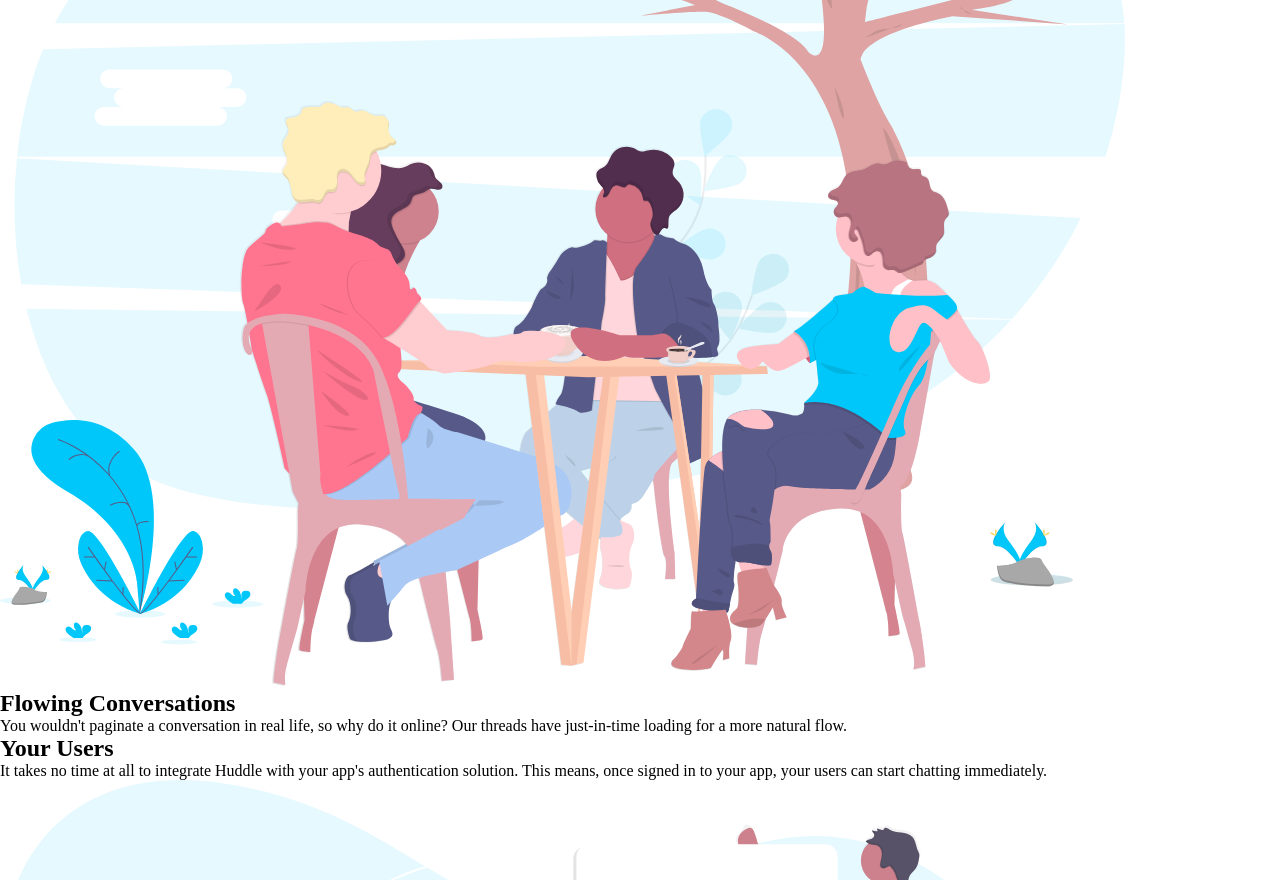
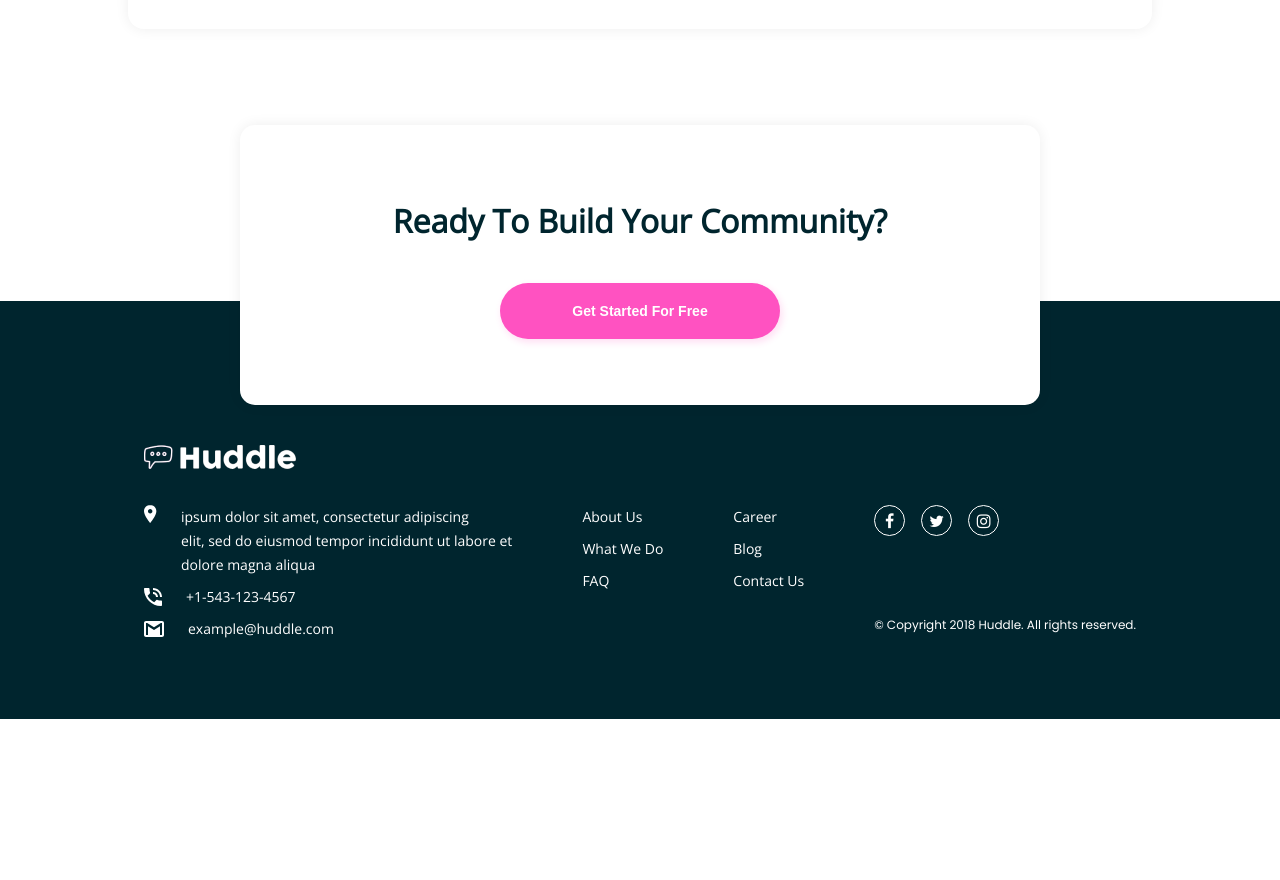
Before and after one commit to passumtornado/huddle_app, a plain HTML site: page index.html in a window 1280 px wide. Shown: the part 1920-2800 px from the top of the page. After the commit the page ends 2639 px from the top, so only its background shows below. Drawn offline with nearby package versions, Linux system fonts and the light colour scheme.

Commit message:
style document

```diff
--- a/index.html
+++ b/index.html
@@ -4,10 +4,11 @@
 	<meta charset="UTF-8">
 	<meta http-equiv="X-UA-Compatible" content="IE=edge">
 	<meta name="viewport" content="width=device-width, initial-scale=1.0">
-	<title>Document</title>
+	<title>Huddle</title>
 	<!--link css below-->
-	<link rel="stylesheet" href="./styles/style.css">
+	<link rel="stylesheet" type="text/css" href="./styles/style.css">
 	<link rel="stylesheet" href="https://cdnjs.cloudflare.com/ajax/libs/font-awesome/4.7.0/css/font-awesome.css" integrity="sha512-5A8nwdMOWrSz20fDsjczgUidUBR8liPYU+WymTZP1lmY9G6Oc7HlZv156XqnsgNUzTyMefFTcsFH/tnJE/+xBg==" crossorigin="anonymous" referrerpolicy="no-referrer" />
+	<link rel="icon" type="image/png" href="./images/favicon-32x32.png">
 </head>
 <body>
 	<header>
--- a/styles/style.css
+++ b/styles/style.css
@@ -1,5 +1,281 @@
+@import url('https://fonts.googleapis.com/css2?family=Open+Sans:wght@300&family=Poppins:wght@400;500;600;700&display=swap');
+
 * {
-    box-sizing: border-box;
-    padding: 0px;
-    margin: 0px;
+	padding: 0;
+	margin: 0;
+	box-sizing: border-box;
 }
+
+body {
+	width: 100%;
+	height: 100vh;
+}
+
+header {
+	width: 100%;
+	height: auto;
+	background: url(../images/background-image.png);
+	display: flex;
+	flex-direction: column;
+	padding-bottom: 15px;
+
+}
+
+h1 {
+	font-family: 'Poppins', sans-serif;;
+	font-weight: 600;
+	font-size: 40px;
+	line-height: 60px;
+	color: #00252E;
+}
+
+h2 {
+	font-family: 'Poppins';
+	font-style: normal;
+	font-weight: 600;
+	font-size: 28px;
+	line-height: 42px;
+}
+
+p {
+	font-family: 'Open Sans';
+	font-style: normal;
+	font-weight: 400;
+	font-size: 18px;
+	line-height: 27px;
+	/* or 150% */
+	color: #00252E;
+}
+
+.margin_section {
+    width: 80%;
+	margin: 2rem auto;
+	padding: 1rem;
+}
+
+#logo {
+	display: flex;
+	justify-content: space-between;
+
+}
+
+.btn {
+	cursor: pointer;
+	display: flex;
+	justify-content: center;
+	align-items: center;
+	border-radius: 28px;
+	border: none;
+	outline: none;
+}
+
+.btn-secondary {
+	width: 200px;
+	height: 51px;
+	background-color: #FFF;
+	font-size: 14px;
+	font-weight: 700;
+	box-shadow: 0px 3px 11px rgba(0, 0, 0, 0.0954201);
+	border-radius: 24px;
+}
+.btn-secondary:hover{
+	color: #808E9A;
+}
+
+.btn-primary {
+	width: 280px;
+	height: 56px;
+	font-size: 14px;
+	font-weight: 700;
+	background: #FF52C1;
+	color: #FFF;
+	box-shadow: 2px 3px 6px 1px rgba(255, 82, 193, 0.166185);
+}
+
+.btn-primary:hover{
+	background: #fc66c5;
+}
+
+#banner {
+	display: flex;
+	justify-content: space-around;
+	align-items: center;
+	/* width: 100%; */
+	gap: 56px;
+}
+
+.banner_image {
+	display: flex;
+	width: 100%;
+	/* flex: 1; */
+}
+
+.banner_image img{
+	width: 100%;
+	height: 100%;
+}
+
+.banner_content {
+	display: flex;
+	width: 100%;
+	flex-direction: column;
+	gap: 1rem;
+}
+
+main {
+	display: flex;
+	flex-direction: column;
+	gap: 1rem;
+	margin-top: 6rem;
+}
+
+.main-content {
+	display: flex;
+	justify-content: center;
+	align-items: center;
+	gap: 8rem;
+	box-shadow: 0px 0px 14px rgba(0, 0, 0, 0.07);
+	border-radius: 16px;
+	padding: 2rem 4rem;
+}
+
+.main-image {
+	display: flex;
+	width: 50%;
+}
+
+.main-image img {
+	width: 100%;
+	height: 100%;
+}
+
+.main-subcontent {
+  	display: flex;
+	flex-direction: column;
+	width: 50%;
+	row-gap: 1rem;
+}
+
+footer{
+	width: 100%;
+	height: 418px;
+	background-color: #00252E;
+	position: relative;
+	margin-top: 15rem;
+}
+
+
+#community {
+	position: absolute;
+	top: -11rem;
+	left: 50%;
+	transform: translate(-50%, 0);
+	display: flex;
+	flex-direction: column;
+	justify-content: center;
+	align-items: center;
+	gap: 2rem;
+	margin: auto;
+	width: 800px;
+	height: 280px;
+	background: #FFFFFF;
+	box-shadow: 0px 0px 14px rgba(0, 0, 0, 0.0710768);
+	border-radius: 15px;
+}
+
+#community p{
+	font-size: 32px;
+	line-height: 60px;
+	font-weight: 700;
+}
+
+footer  #black{
+	/* top: 8rem; */
+	color: #FFF;
+	display: flex;
+	flex-direction: column;
+	/* width: 100%; */
+	margin-top: 12rem;
+	row-gap: 2rem;
+}
+
+ul {
+	list-style: none;
+	display: flex;
+	flex-direction: column;
+	row-gap: 0.5rem;
+	font-family: 'Open Sans';
+	font-size: 14px;
+	line-height: 24px;
+}
+
+.footer-nav {
+	display: flex;
+	justify-content: space-between;
+	align-items: flex-start;
+
+}
+
+footer .logo {
+	margin-top: 8rem;
+}
+
+.col_1 ul li{
+	display: flex;
+	justify-content: flex-start;
+	align-items: center;
+	/* flex-direction: column; */
+	/* width: 1; */
+	gap: 1.5rem;
+	}
+
+.col_1 ul li:nth-child(1) {
+	justify-content: flex-start;
+	align-items: flex-start;
+}
+
+.col_2 ul li, .col_3 ul li{
+	display: flex;
+	justify-content: flex-start;
+	align-items: center;
+	gap: 1.5rem;
+	cursor: pointer;
+}
+.col_2 ul li:hover, .col_3 ul li:hover{
+	text-decoration: underline;
+}
+
+.col_4{
+	display: flex;
+	flex-direction: column;
+	justify-content: space-around;
+	gap: 5rem;
+}
+
+.socials{
+	display: flex;
+	gap: 1rem;
+}
+
+.socials span {
+	display: flex;
+	justify-content: center;
+	align-items: center;
+	width:31px;
+	height: 31px;
+	border-radius: 50%;
+	border: 1px solid white;
+	cursor: pointer;
+}
+
+.socials span:hover{
+	border: 1px solid #FF52C1;
+	color: #FF52C1;
+}
+.copyright {
+	font-family: 'Poppins';
+	font-style: normal;
+	font-weight: 400;
+	font-size: 12px;
+	line-height: 18px;
+}
```
